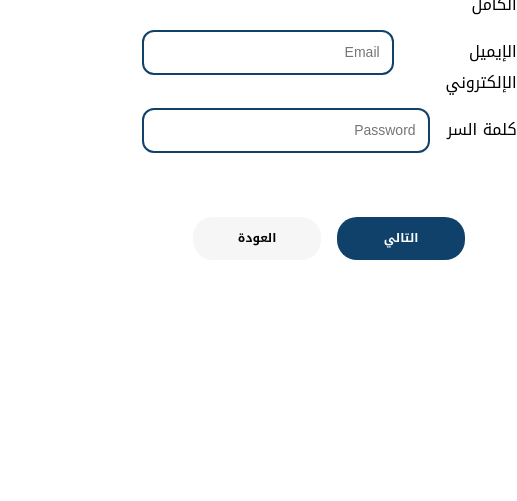
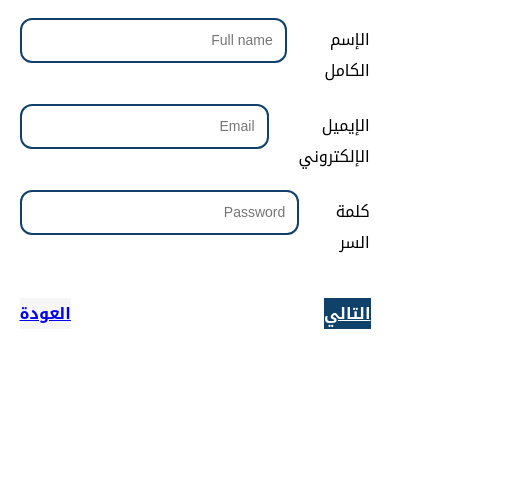
Before and after one commit to Omar-shennib/ServiceHub, a website built with webpack: page login0.html in a window 390 px wide. Shown: the part 343-844 px from the top of the page, 517 px wide, since content can reach past the window. Built offline with nearby package versions, Linux system fonts and the light colour scheme; a web font is replaced by a local one.

Commit message:
commit mahmoud

```diff
--- a/login.css
+++ b/login.css
@@ -199,24 +199,53 @@ text-align: right;
 }
 .jobsbtn a{
 display: flex;
-  justify-content: center;
-  align-items: center;
-  color: black;
-  text-decoration: none;
-  height: 3.6em;
-  width: 8rem;
-  align-content: center;
-  border-radius: 20px;
-  font-size: 12px;
 }
-.jobsbtn a:last-child {
-  box-shadow: 0 0 0px #10416b;
-  transition: box-shadow 0.2s, filter 0.2s;
+
+/* --- Responsive Styles for Mobile --- */
+@media (max-width: 768px) {
+  .subjects {
+    flex-direction: column;
+    padding-top: 2rem;
+    align-items: center;
+    gap: 2rem;
+    padding-right: 0 !important; /* Override inline styles */
+  }
+
+  .gg,
+  .jobs,
+  .jobsd {
+    width: 90%;
+    max-width: 28rem;
+    height: auto; /* Let height adjust to content */
+  }
+
+  .jobsd {
+    gap: 2rem;
+  }
+
+  .login0 .jobsd input,
+  .jobsd textarea {
+    width: 100%;
+    box-sizing: border-box; /* Ensure padding is included in width */
+  }
+
+  .login0 .logdsps {
+    flex-direction: column;
+    align-items: stretch;
+    width: 100%;
+  }
+
+  .login0 .logindetails p {
+    text-align: right;
+    padding-bottom: 0.5rem;
+  }
+
+  .jobsbtn {
+    width: 100%;
+    justify-content: space-between;
+  }
 }
-.jobsbtn a:last-child:hover {
-  box-shadow: 0 0 10px 2px #10416b;
-  filter: brightness(1.1);
-}
+
 .jobs button {
   display: flex;
   justify-content: space-between;
```
